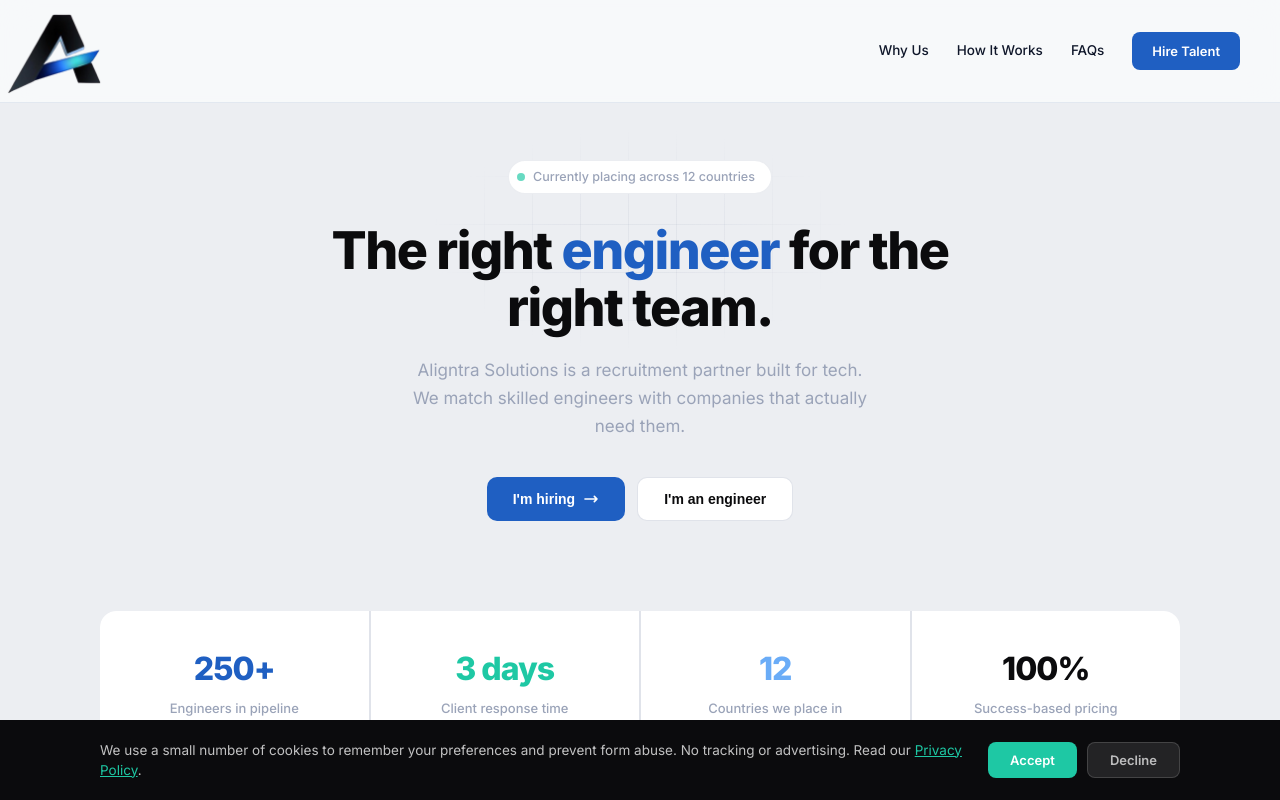
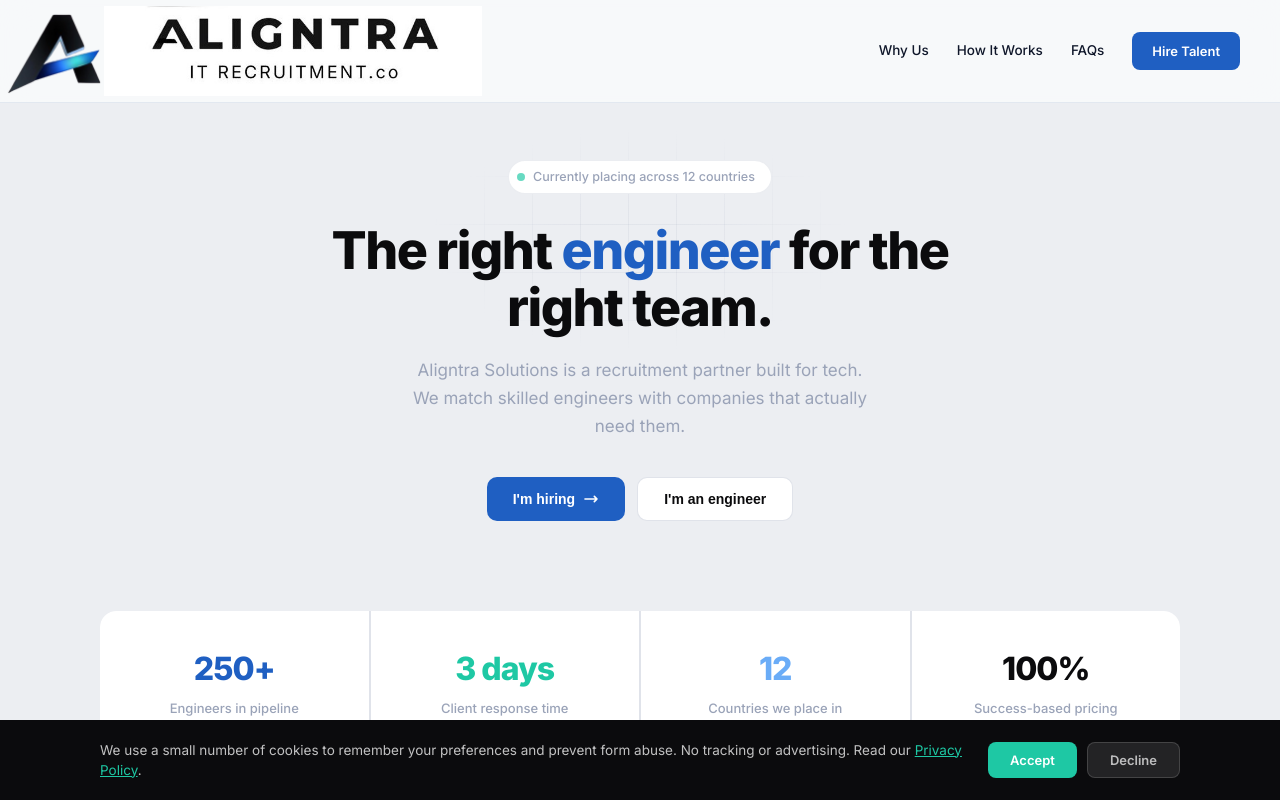
Before and after one commit to Asadullah-Ahmed01/Aligntra-Solutions, a website built with Vite: page index.html in a window 1280 px wide. Shown: the top 800 px of the page. Built offline with nearby package versions, Linux system fonts and the light colour scheme; no server answers.

Commit message:
Add logo text image next to logo icon in navbar
Co-Authored-By: Claude Opus 4.6 <noreply@anthropic.com>

```diff
--- a/index.html
+++ b/index.html
@@ -80,9 +80,16 @@
       display: flex;
       align-items: center;
       text-decoration: none;
+      gap: 0;
     }
 
     .logo img {
+      height: 90px;
+      width: auto;
+      display: block;
+    }
+
+    .logo-text {
       height: 90px;
       width: auto;
       display: block;
@@ -1110,7 +1117,7 @@
   <!-- ─── NAV ─── -->
   <header class="nav" id="nav">
     <div class="nav-inner">
-      <a href="#" class="logo"><img src="/logo.png" alt="Aligntra Solutions"></a>
+      <a href="#" class="logo"><img src="/logo.png" alt="Aligntra Solutions"><img src="/logo-text.png" alt="" class="logo-text"></a>
       <button class="mobile-toggle" onclick="document.querySelector('.nav-links').classList.toggle('open')" aria-label="Menu">
         <svg xmlns="http://www.w3.org/2000/svg" fill="none" viewBox="0 0 24 24" stroke="currentColor" stroke-width="2"><path stroke-linecap="round" d="M4 6h16M4 12h16M4 18h16"/></svg>
       </button>
```
Also changed, not shown: public/logo-text.png (added).
